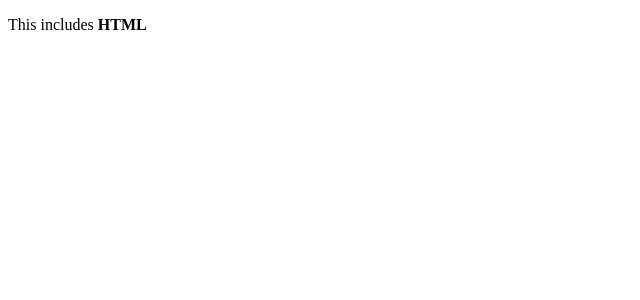
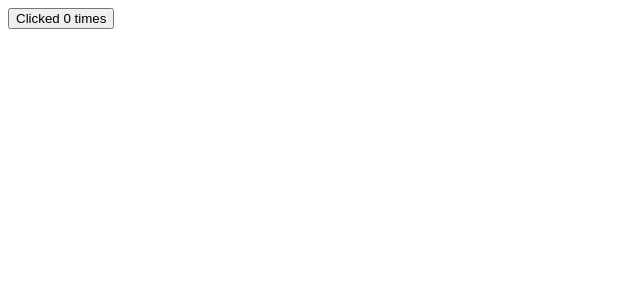
Before and after one commit to mdave16/stunning-bassoon, a Svelte app: page / in a window 1280 px wide. Shown: the top 300 px of the page, without its empty margins (0-640 px from the left). Built offline with nearby package versions, Linux system fonts and the light colour scheme.

Commit message:
reactivity/assignments

```diff
--- a/src/App.svelte
+++ b/src/App.svelte
@@ -1,7 +1,13 @@
 <script lang="ts">
-	const string = 'This includes <strong>HTML</strong>';
+	let count = 0;
+
+	const handleClick = () => {
+		count++;
+	};
 </script>
 
-<p>
-	{@html string}
-</p>
+<button on:click={handleClick}>
+	Clicked
+	{count}
+	{count === 1 ? 'time' : 'times'}
+</button>
```
